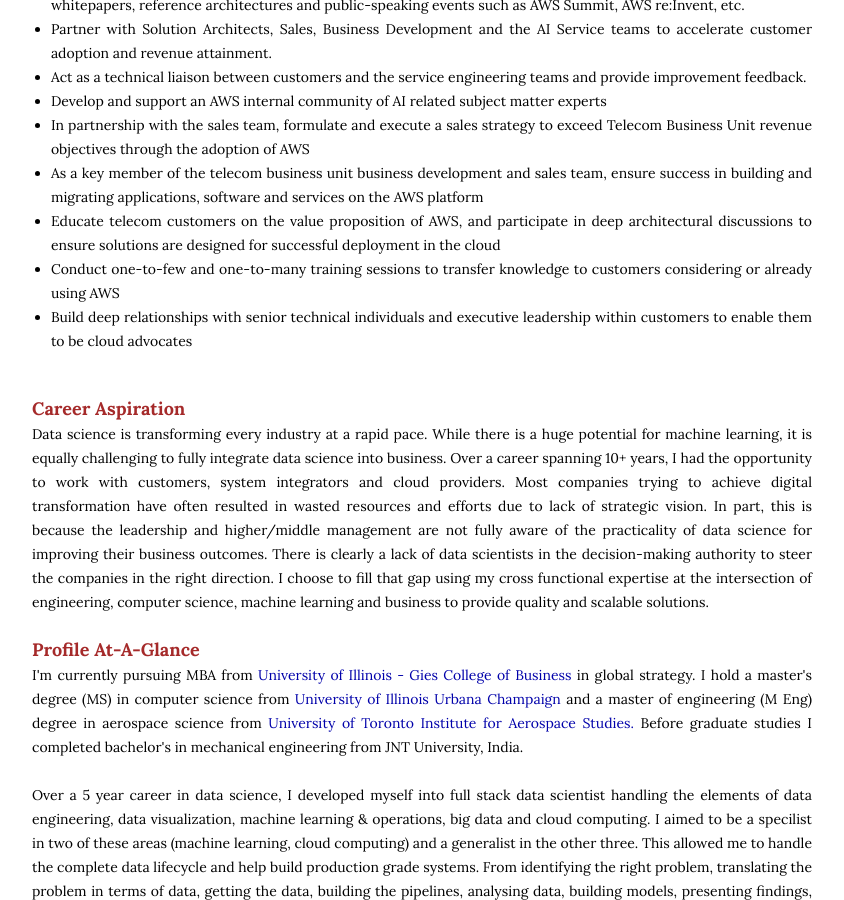
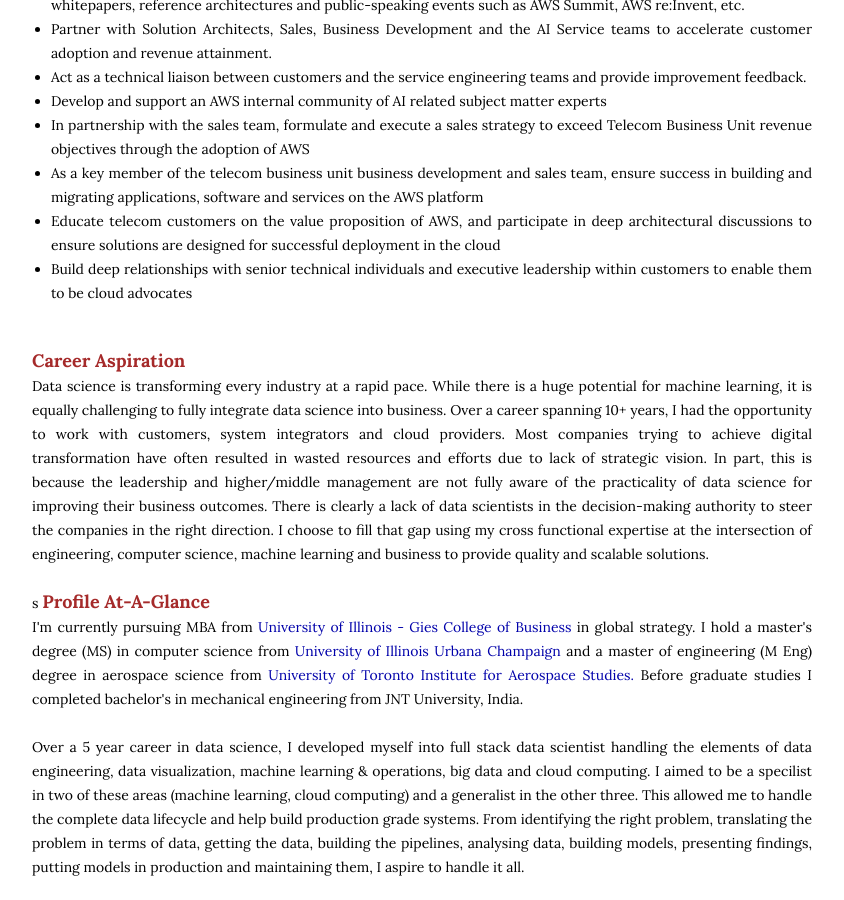
Before and after one commit to subhashtalluri/subhashtalluri.github.io, a Jekyll site: the page built from index.md, in a window 1280 px wide and 900 px high, scrolled down 600 px. Shown: the whole window, without its empty margins (88-932 px from the left). Built offline with Jekyll 4.4.1, drawn with Linux system fonts in a browser that asks for light colours.

Commit message:
update 3

```diff
--- a/_layouts/home.html
+++ b/_layouts/home.html
@@ -39,14 +39,13 @@
                   <li>As a key member of the telecom business unit business development and sales team, ensure success in building and migrating applications, software and services on the AWS platform </li>
                   <li>Educate telecom customers on the value proposition of AWS, and participate in deep architectural discussions to ensure solutions are designed for successful deployment
                       in the cloud </li>
-                  <li>Conduct one-to-few and one-to-many training sessions to transfer knowledge to customers considering or already using AWS </li>
                   <li>Build deep relationships with senior technical individuals and executive leadership within customers to enable them to be cloud advocates </li>
                 </ul>
                 <br>
                 <b><span style="color:brown"><font size="4">Career Aspiration</font></span></b> <br>
                 Data science is transforming every industry at a rapid pace. While there is a huge potential for machine learning, it is equally challenging to fully integrate data science into business. Over a career spanning 10+ years, I had the opportunity to work with customers, system integrators and cloud providers. Most companies trying to achieve digital transformation have often resulted in wasted resources and efforts due to lack of strategic vision. In part, this is because the leadership and higher/middle management are not fully aware of the practicality of data science for improving their business outcomes. There is clearly a lack of data scientists in the decision-making authority to steer the companies in the right direction. I choose to fill that gap using my cross functional expertise at the intersection of engineering, computer science, machine learning and business to provide quality and scalable solutions.
                 <br>
-                <br>
+                <br>  s
 
                 <b><span style="color:brown"><font size="4">Profile At-A-Glance</font></span></b> <br>
                 I'm currently pursuing MBA from <a href="https://giesbusiness.illinois.edu/">University of Illinois - Gies College of Business</a> in global strategy. I hold a master's degree (MS) in computer science from <a href="http://illinois.edu/">University of Illinois Urbana Champaign</a> and a master of engineering (M Eng) degree in aerospace science from <a href="http://www.utias.utoronto.ca/">University of Toronto Institute for Aerospace Studies.</a> Before graduate studies I completed bachelor's in mechanical engineering from JNT University, India.
```
